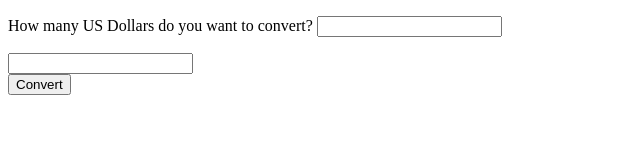
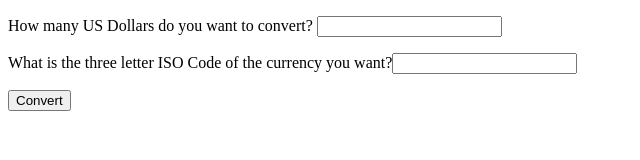
Before and after one commit to MrL1T3/currency-converter, a website built with webpack: page src/index.html in a window 1280 px wide. Shown: the whole page, without its empty margins (0-640 px from the left). Built offline with nearby package versions, Linux system fonts and the light colour scheme.

Commit message:
move currency-code input into <p> element describing what to enter

```diff
--- a/src/index.html
+++ b/src/index.html
@@ -5,7 +5,7 @@
   </head>
   <body>
     <p>How many US Dollars do you want to convert? <input type="text" id="starting-money"></p>
-    <input type="text" id="currency-code">
+    <p>What is the three letter ISO Code of the currency you want?<input type="text" id="currency-code"></p>
     <div>
       <button id="convert-button">Convert</button>
       <p id="showResponse"></p>
```
